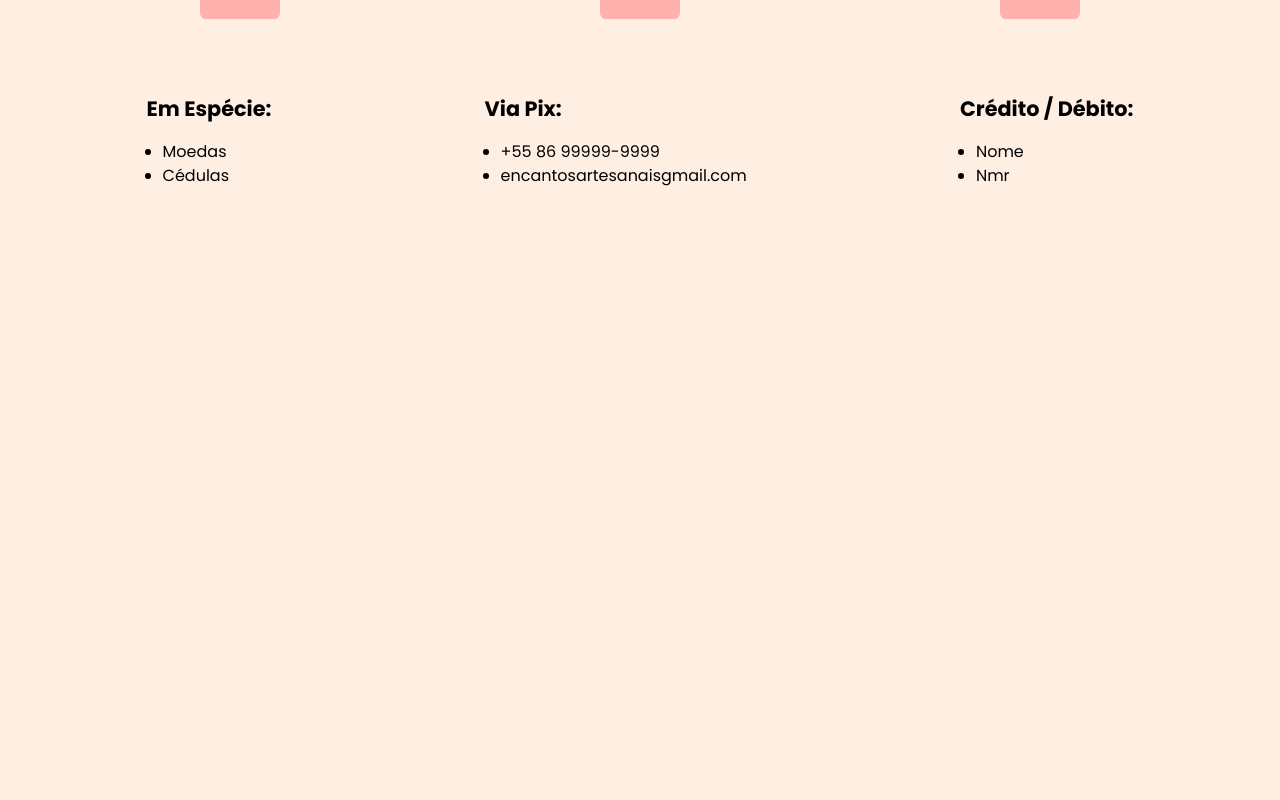
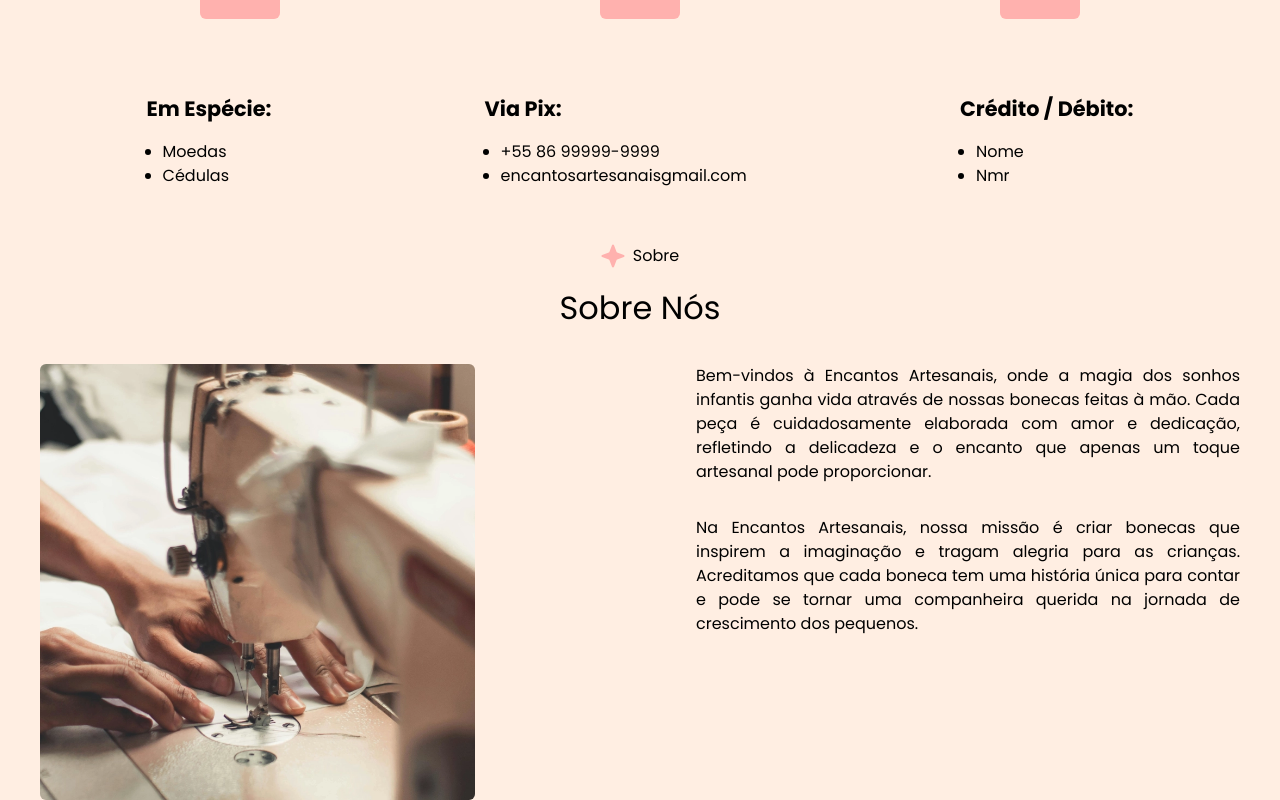
Before and after one commit to ruanvictordev/encantos-artesanais, an Angular app: page /userpage in a window 1280 px wide. Shown: the part 1959-2759 px from the top of the page. Before the commit the page ends 2147 px from the top, so only its background shows below. Built offline with nearby package versions, Linux system fonts and the light colour scheme; a web font is replaced by a local one.

Commit message:
:sparkles: [FEAT] New About Component.

```diff
--- /dev/null
+++ b/src/app/userpage/about-section/about-section.component.html
@@ -0,0 +1,23 @@
+<section class="mt-14" id="about">
+    <div class="flex justify-center items-center mb-4">
+        <img class="w-6" src="assets/icons/star.svg" alt="Star">
+        <p class="ml-2">Sobre</p>
+    </div>
+    <div class="flex justify-center items-center">
+        <p class="text-50px text-center">Sobre Nós</p>
+    </div>
+
+    <div class="grid grid-cols-2 gap-28 mt-8 max-md:grid-cols-1 max-md:gap-20">
+        <div class="aspect-w-1 aspect-h-1">
+            <img class="object-cover w-4/5 rounded-md max-md:w-full" src="assets/images/about.webp" alt="About Img">
+        </div>
+        <div class="flex flex-col gap-8 text-justify">
+            <p>Bem-vindos à Encantos Artesanais, onde a magia dos sonhos infantis ganha vida através de nossas bonecas
+                feitas à mão. Cada peça é cuidadosamente elaborada com amor e dedicação, refletindo a delicadeza e o
+                encanto que apenas um toque artesanal pode proporcionar.</p>
+            <p>Na Encantos Artesanais, nossa missão é criar bonecas que inspirem a imaginação e tragam alegria para as
+                crianças. Acreditamos que cada boneca tem uma história única para contar e pode se tornar uma
+                companheira querida na jornada de crescimento dos pequenos.</p>
+        </div>
+    </div>
+</section>
--- a/src/app/userpage/header/header.component.html
+++ b/src/app/userpage/header/header.component.html
@@ -5,7 +5,7 @@
             <li><a (click)="scrollTo('home')" class="cursor-pointer text-18px">Início</a></li>
             <li><a (click)="scrollTo('products')" class="cursor-pointer text-18px">Produtos</a></li>
             <li><a (click)="scrollTo('payments')" class="cursor-pointer text-18px">Pagamentos</a></li>
-            <li><a (click)="scrollTo('products')" class="cursor-pointer text-18px">Sobre</a></li>
+            <li><a (click)="scrollTo('about')" class="cursor-pointer text-18px">Sobre</a></li>
         </ul>
         <a href="" class="cursor-pointer text-20px"><i class="fa-solid fa-cart-shopping"></i></a>
     </nav>
--- a/src/app/userpage/payments-section/payments-section.component.html
+++ b/src/app/userpage/payments-section/payments-section.component.html
@@ -1,4 +1,4 @@
-<section class="mb-14 h-2/4" id="payments">
+<section class="mb-14" id="payments">
     <div class="flex justify-center items-center mb-4">
         <img class="w-6" src="assets/icons/star.svg" alt="Star">
         <p class="ml-2">Pagamentos</p>
@@ -27,7 +27,7 @@
             </div>
         </div>
         <div
-            class="flex w-full justify-around items-center relative max-md:flex-col  max-md:h-full max-md:items-start max-md:gap-28">
+            class="flex w-full justify-around items-center max-md:flex-col  max-md:h-full max-md:items-start max-md:gap-28">
             <div class="flex flex-col max-w-full break-words gap-4">
                 <h1 class="text-20px font-bold">Em Espécie:</h1>
                 <ul class="text-18px list-disc ml-4">
--- a/src/app/userpage/userpage.component.html
+++ b/src/app/userpage/userpage.component.html
@@ -3,4 +3,5 @@
     <app-home-section></app-home-section>
     <app-products-section></app-products-section>
     <app-payments-section></app-payments-section>
+    <app-about-section></app-about-section>
 </main>
--- a/src/app/userpage/userpage.component.ts
+++ b/src/app/userpage/userpage.component.ts
@@ -3,6 +3,7 @@ import { HomeSectionComponent } from "./home-section/home-section.component";
 import { ProductsSectionComponent } from "./products-section/products-section.component";
 import { HeaderComponent } from "./header/header.component";
 import { PaymentsSectionComponent } from "./payments-section/payments-section.component";
+import { AboutSectionComponent } from "./about-section/about-section.component";
 
 
 @Component({
@@ -10,7 +11,7 @@ import { PaymentsSectionComponent } from "./payments-section/payments-section.co
     standalone: true,
     templateUrl: './userpage.component.html',
     styleUrl: './userpage.component.css',
-    imports: [HomeSectionComponent, HeaderComponent, ProductsSectionComponent, PaymentsSectionComponent]
+    imports: [HomeSectionComponent, HeaderComponent, ProductsSectionComponent, PaymentsSectionComponent, AboutSectionComponent]
 })
 export class UserpageComponent {
 
```
Also changed, not shown: src/app/userpage/about-section/about-section.component.ts (added, +12 -0 lines), public/assets/images/about.webp (added), src/app/userpage/about-section/about-section.component.css (added), 1 other file (tests, documents, lock files or other folders).
